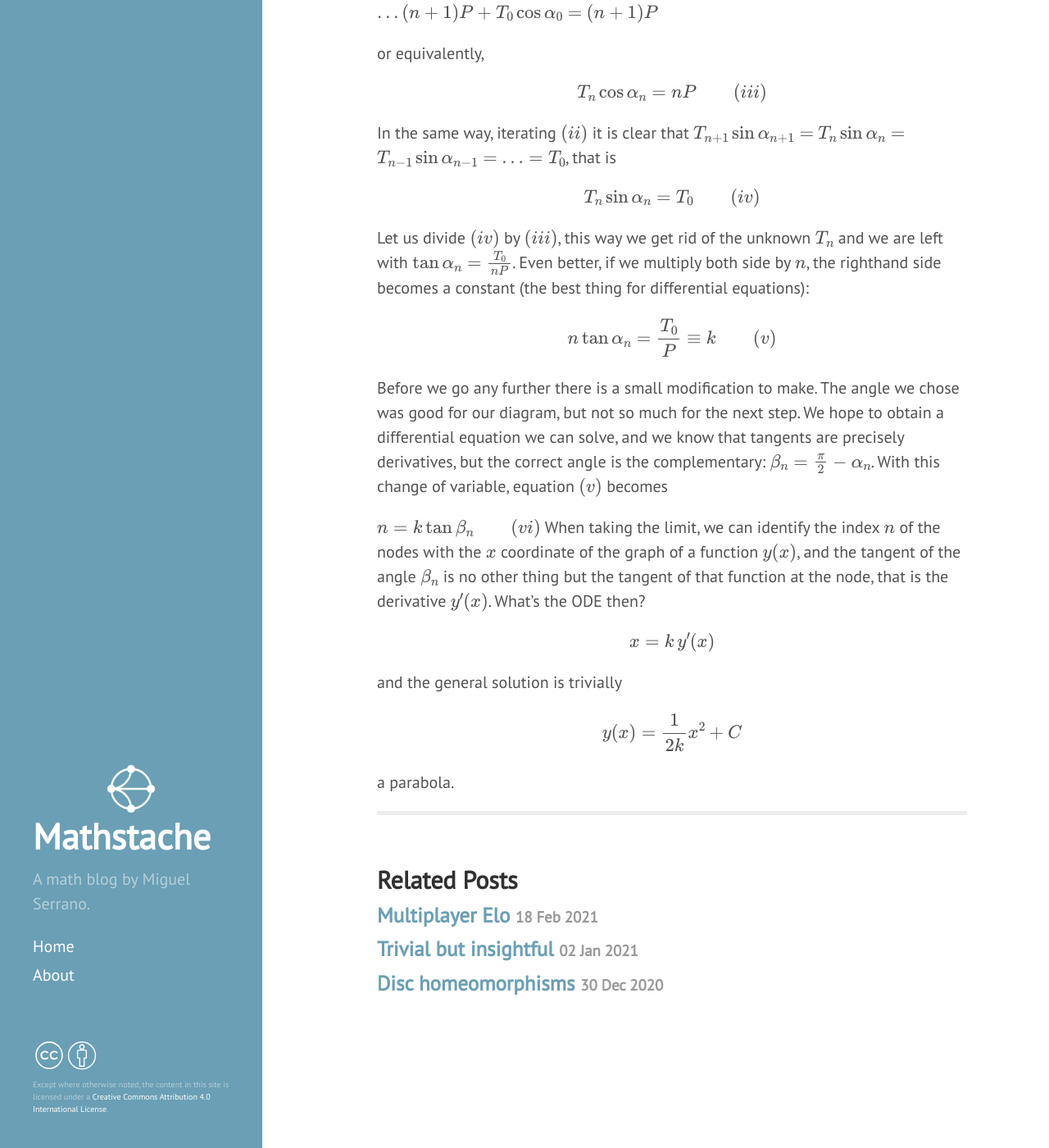
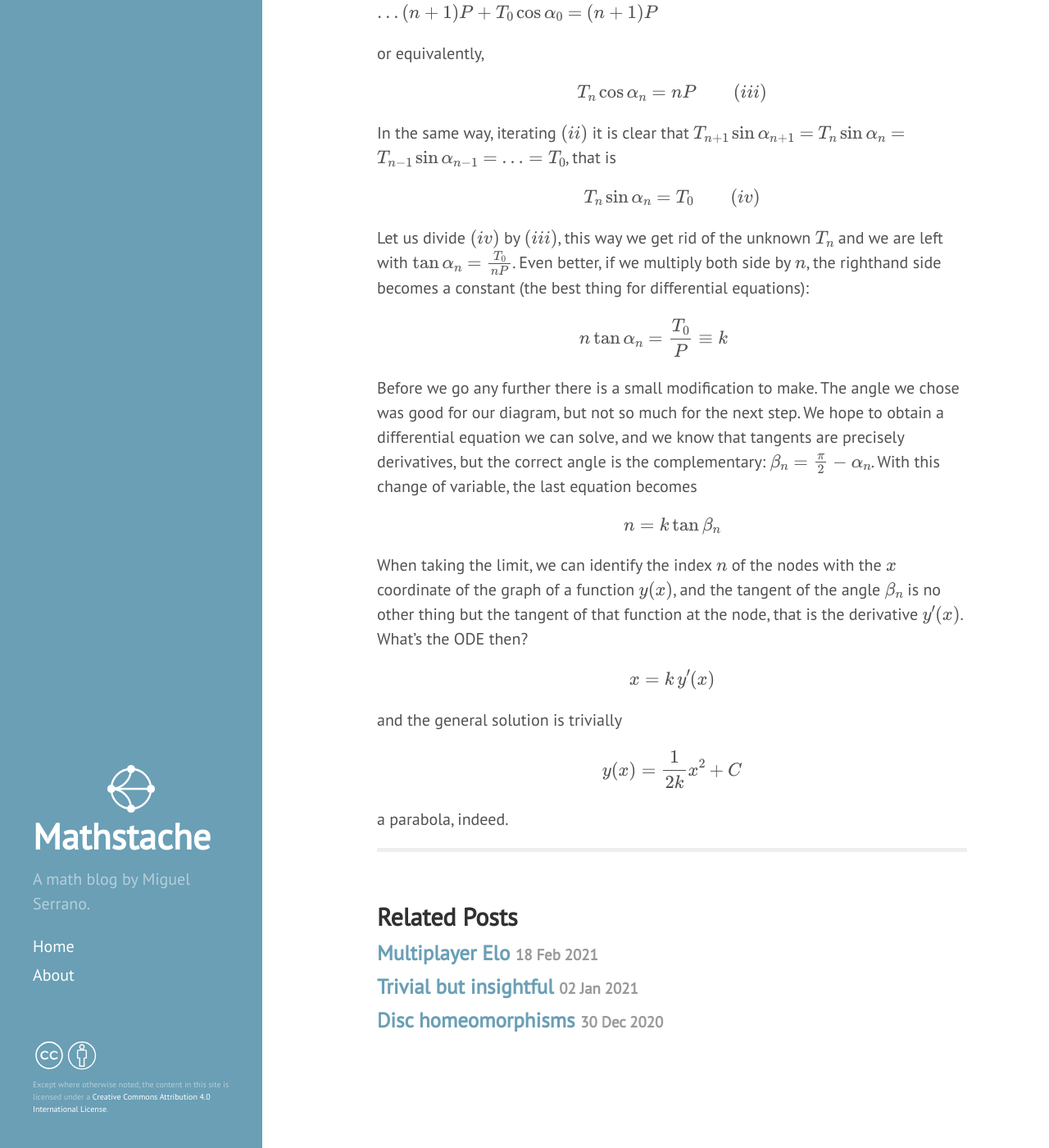
Before and after one commit to homomorfismo/blog, a Jekyll site: the page built from _posts/2021-03-08-Not-a-catenary!-Suspension-bridge.md, in a window 1280 px wide and 1400 px high, scrolled down 2144 px. Shown: the whole window at 82% size. Built offline with Jekyll 4.4.1, drawn with Linux system fonts in a browser that asks for light colours; formulas are drawn with MathJax 3; a script that is not in the unit is left out.

Commit message:
Update 2021-03-08-Not-a-catenary!-Suspension-bridge.md

```diff
--- a/_posts/2021-03-08-Not-a-catenary!-Suspension-bridge.md
+++ b/_posts/2021-03-08-Not-a-catenary!-Suspension-bridge.md
@@ -70,16 +70,17 @@ Let us divide $(iv)$ by $(iii)$, this way we get rid of the unknown $T_n$ and we
 
 
 $$
-n\tan \alpha_n = \frac{T_0}{P} \equiv k \qquad (v)
+n\tan \alpha_n = \frac{T_0}{P} \equiv k \qquad
 $$
 
 
-Before we go any further there is a small modification to make. The angle we chose was good for our diagram, but not so much for the next step. We hope to obtain a differential equation we can solve, and we know that tangents are precisely derivatives, but the correct angle is the complementary: $\beta_n = \frac{\pi}{2}-\alpha_n$.  With this change of variable, equation $(v)$ becomes
+Before we go any further there is a small modification to make. The angle we chose was good for our diagram, but not so much for the next step. We hope to obtain a differential equation we can solve, and we know that tangents are precisely derivatives, but the correct angle is the complementary: $\beta_n = \frac{\pi}{2}-\alpha_n$.  With this change of variable, the last equation becomes
 
 
 $$
-n = k \tan \beta_n \qquad (vi)
+n = k \tan \beta_n
 $$
+
 When taking the limit, we can identify the index $n$ of the nodes with the $x$ coordinate of the graph of a function $y(x)$, and the tangent of the angle  $\beta_n$ is no other thing but the tangent of that function at the node, that is the derivative $y'(x)$. What's the ODE then?
 
 
@@ -96,4 +97,4 @@ y(x) = \frac{1}{2k}x^2+C
 $$
 
 
-a parabola.
+a parabola, indeed.
```
